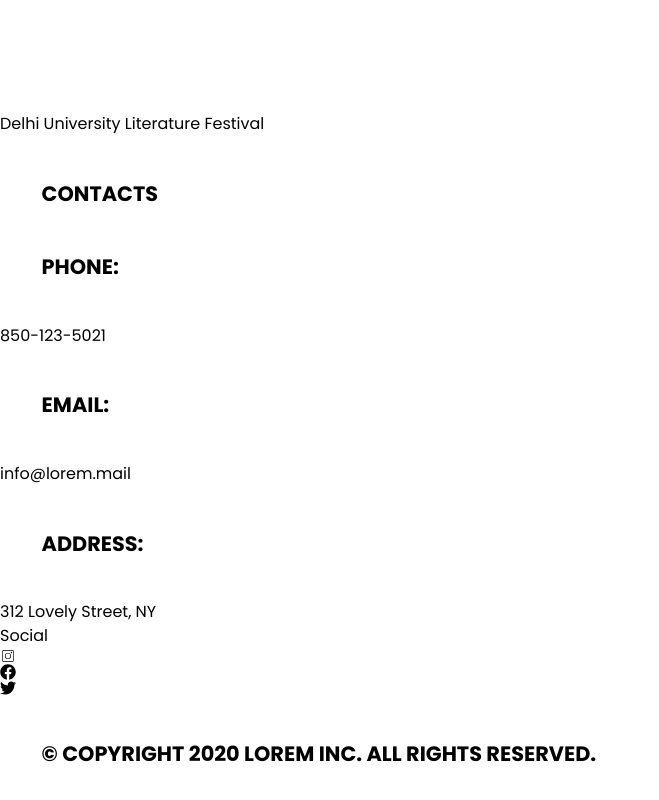
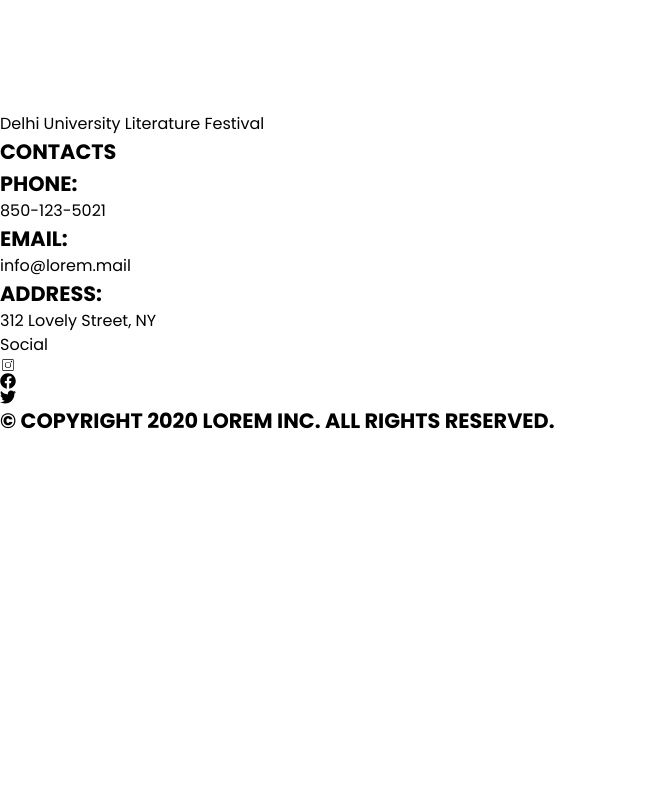
Before and after one commit to mehul1409/DuLitFest, a React (Vite) app: page /register in a window 1280 px wide. Shown: the part 1924-2724 px from the top of the page, without its empty margins (0-659 px from the left). After the commit the page ends 2360 px from the top, so only its background shows below. Built offline with nearby package versions, Linux system fonts and the light colour scheme.

Commit message:
Complete speaker section and removed p error

```diff
--- a/src/Components/Footer/Footer.jsx
+++ b/src/Components/Footer/Footer.jsx
@@ -37,12 +37,17 @@
               </span>
             </a>
           </div>
-          <div className="space-y-2 text-sm paragraph">
-            <p className="text-xl font-bold tracking-wide text-white">
+          <div className="space-y-2 text-sm ">
+            <p
+              className="text-xl font-bold tracking-wide text-white"
+              id="paragraph"
+            >
               Contacts
             </p>
             <div className="flex">
-              <p className="mr-1 text-white">Phone:</p>
+              <p className="mr-1 text-white " id="paragraph">
+                Phone:
+              </p>
               <a
                 href="tel:850-123-5021"
                 aria-label="Our phone"
@@ -52,8 +57,10 @@
                 850-123-5021
               </a>
             </div>
-            <div className="flex paragraph">
-              <p className="mr-1 text-white">Email:</p>
+            <div className="flex ">
+              <p className="mr-1 text-white " id="paragraph">
+                Email:
+              </p>
               <a
                 href="mailto:info@lorem.mail"
                 aria-label="Our email"
@@ -63,8 +70,10 @@
                 info@lorem.mail
               </a>
             </div>
-            <div className="flex paragraph">
-              <p className="mr-1 text-white">Address:</p>
+            <div className="flex ">
+              <p className="mr-1 text-white " id="paragraph">
+                Address:
+              </p>
               <a
                 href="https://www.google.com/maps"
                 target="_blank"
@@ -103,8 +112,8 @@
             </div>
           </div>
         </div>
-        <div className="flex flex-col-reverse justify-between pt-5 pb-10 border-t lg:flex-row paragraph">
-          <p className="text-sm text-white">
+        <div className="flex flex-col-reverse justify-between pt-5 pb-10 border-t lg:flex-row">
+          <p className="text-sm text-white " id="paragraph">
             © Copyright 2020 Lorem Inc. All rights reserved.
           </p>
         </div>
--- a/src/Components/Footer/Footer.scss
+++ b/src/Components/Footer/Footer.scss
@@ -1,5 +1,5 @@
-.paragraph p {
-  margin: 2em;
+#paragraph {
+  // margin: 2em;
   font-weight: bold;
   font-size: 130%;
   text-transform: uppercase;
```
